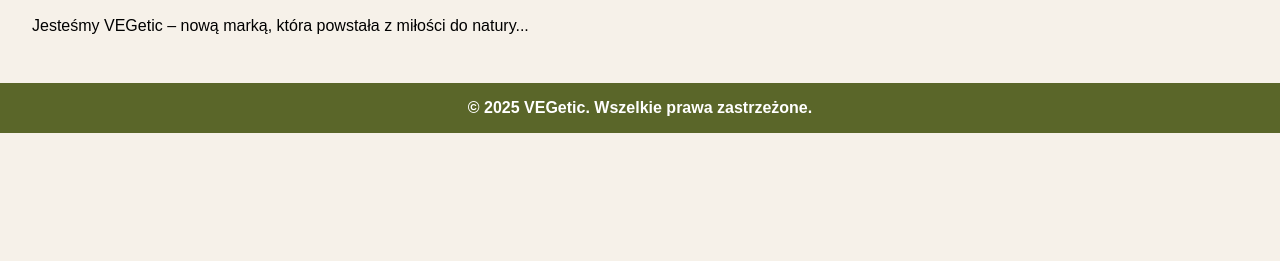
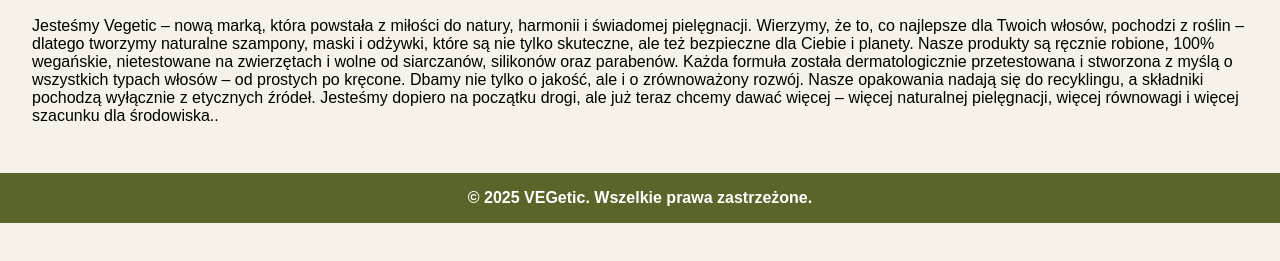
Before and after one commit to Maja1202/veg, a plain HTML site: page onas.html in a window 1280 px wide. Shown: the part 133-394 px from the top of the page. Drawn offline with Linux system fonts and the light colour scheme.

Commit message:
Update onas.html

```diff
--- a/onas.html
+++ b/onas.html
@@ -20,7 +20,13 @@
   </header>
   <section class="container">
     <h2>O nas</h2>
-    <p>Jesteśmy VEGetic – nową marką, która powstała z miłości do natury...</p>
+    <p>Jesteśmy Vegetic – nową marką, która powstała z miłości do natury, harmonii i świadomej pielęgnacji. Wierzymy, że to, co najlepsze dla Twoich włosów, pochodzi z roślin – dlatego tworzymy naturalne szampony, maski i odżywki, które są nie tylko skuteczne, ale też bezpieczne dla Ciebie i planety.
+
+Nasze produkty są ręcznie robione, 100% wegańskie, nietestowane na zwierzętach i wolne od siarczanów, silikonów oraz parabenów. Każda formuła została dermatologicznie przetestowana i stworzona z myślą o wszystkich typach włosów – od prostych po kręcone.
+
+Dbamy nie tylko o jakość, ale i o zrównoważony rozwój. Nasze opakowania nadają się do recyklingu, a składniki pochodzą wyłącznie z etycznych źródeł.
+
+Jesteśmy dopiero na początku drogi, ale już teraz chcemy dawać więcej – więcej naturalnej pielęgnacji, więcej równowagi i więcej szacunku dla środowiska..</p>
   </section>
   <footer>
     &copy; 2025 VEGetic. Wszelkie prawa zastrzeżone.
```
